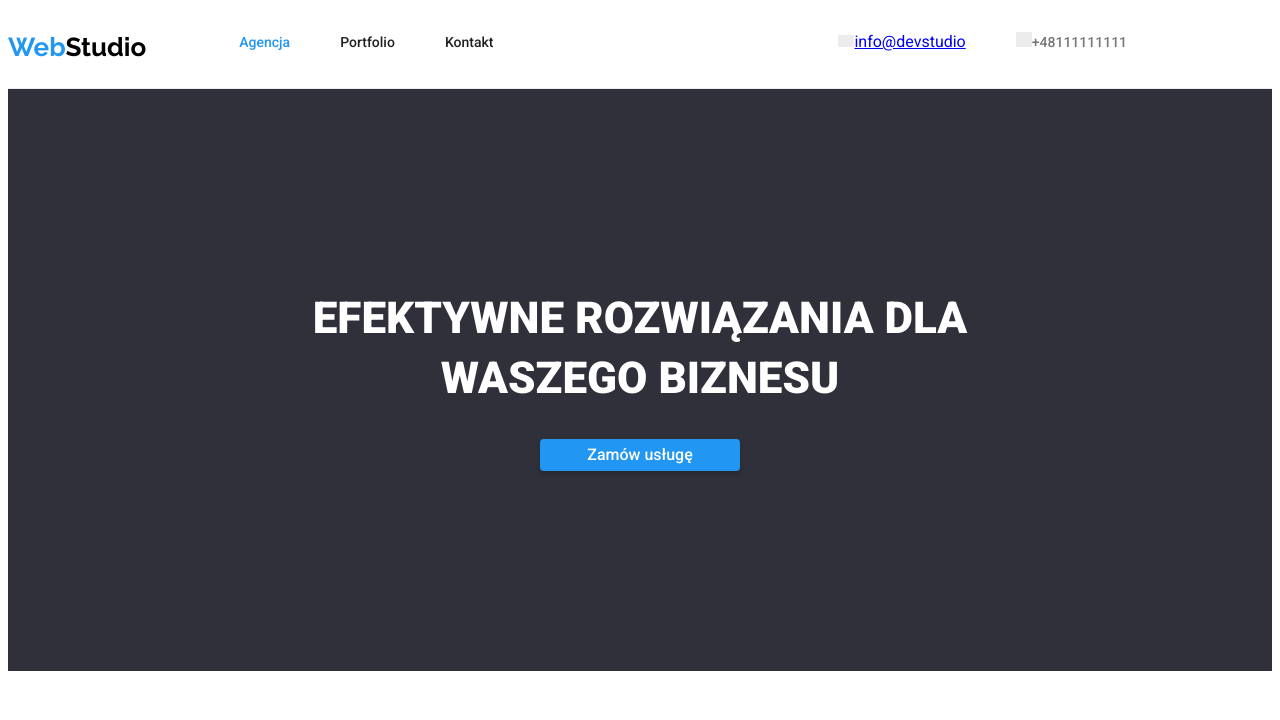
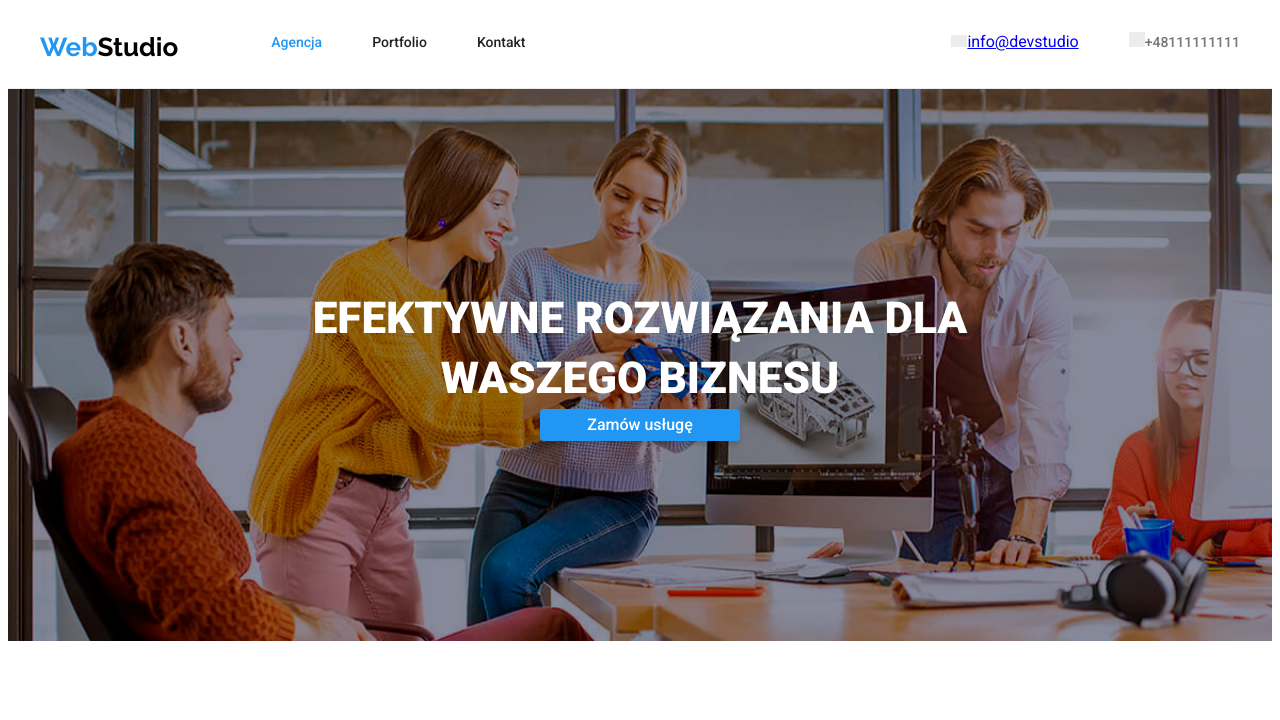
Before and after one commit to LukaszSlawecki/goit-markup-hw-04, a plain HTML site: page index.html in a window 1280 px wide. Shown: the top 720 px of the page. Drawn offline with Linux system fonts and the light colour scheme.

Commit message:
Dodanie obrazka

```diff
--- a/CSS/styles.css
+++ b/CSS/styles.css
@@ -43,6 +43,12 @@ img {
 .flex-row {
   flex-direction: row;
   display: flex;
+}
+.container {
+  width: 1200px;
+  margin: auto;
+  padding-left: 15px;
+  padding-right: 15px;
 }
 .container-footer {
   width: 100%;
@@ -275,8 +281,8 @@ img {
   line-height: 1.62;
 }
 .project-title {
-  font-size: 18px;
-  font-weight: 700;
+  font-size: 16px;
+  font-weight: 500;
   padding: 20px 24px 4px;
 }
 .project-type {
@@ -358,3 +364,16 @@ img {
   width: 106px;
   height: 60px;
 }
+
+.header-button {
+  background-color: rgba(47, 48, 58, 0.4);
+  background-image: linear-gradient(
+    0deg,
+    rgba(44, 44, 44, 0.7) 0%,
+    rgba(44, 44, 44, 0.2) 35%,
+    rgba(44, 44, 44, 0.2) 65%,
+    rgba(44, 44, 44, 0.2) 65%,
+    rgba(44, 44, 44, 0.7) 100%
+  );
+  background-image: url(../images/group.jpg);
+}
--- a/index.html
+++ b/index.html
@@ -54,8 +54,10 @@
   </header>
   <main>
     <section class="section header-button">
-      <h1 class="header-text">EFEKTYWNE ROZWIĄZANIA DLA WASZEGO BIZNESU</h1>
-      <button type="button" class="button-active">Zamów usługę</button>
+      <div class="image-group">
+        <h1 class="header-text">EFEKTYWNE ROZWIĄZANIA DLA WASZEGO BIZNESU</h1>
+        <button type="button" class="button-active">Zamów usługę</button>
+      </div>
     </section>
     <section class="section">
       <div class="container">
```
Also changed, not shown: portfolio.html (+4 -3 lines), images/group.jpg (added), 1 other file.
